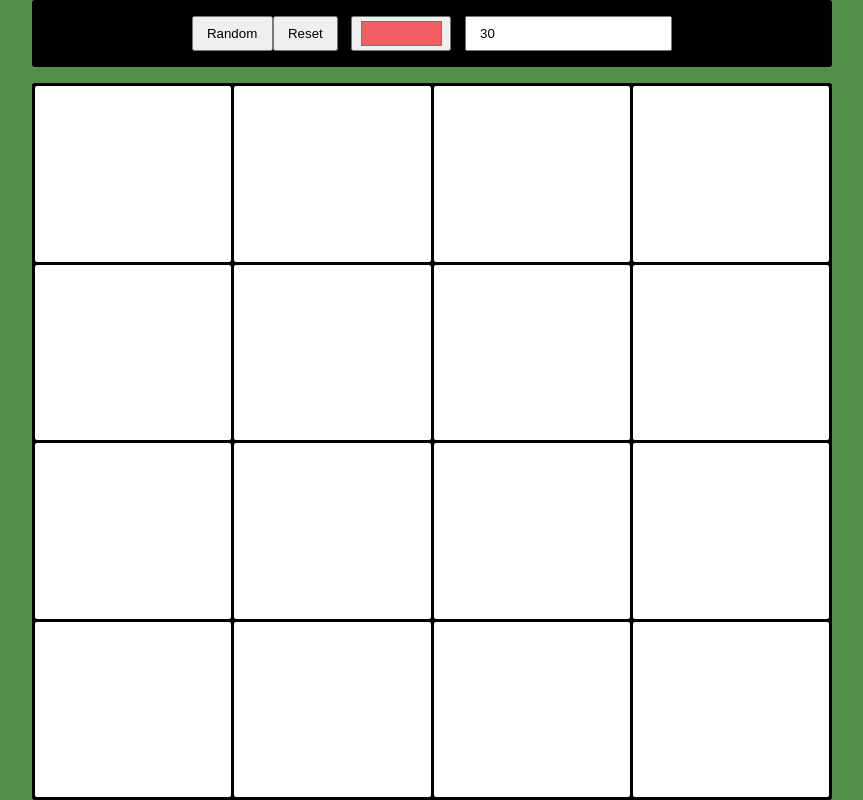
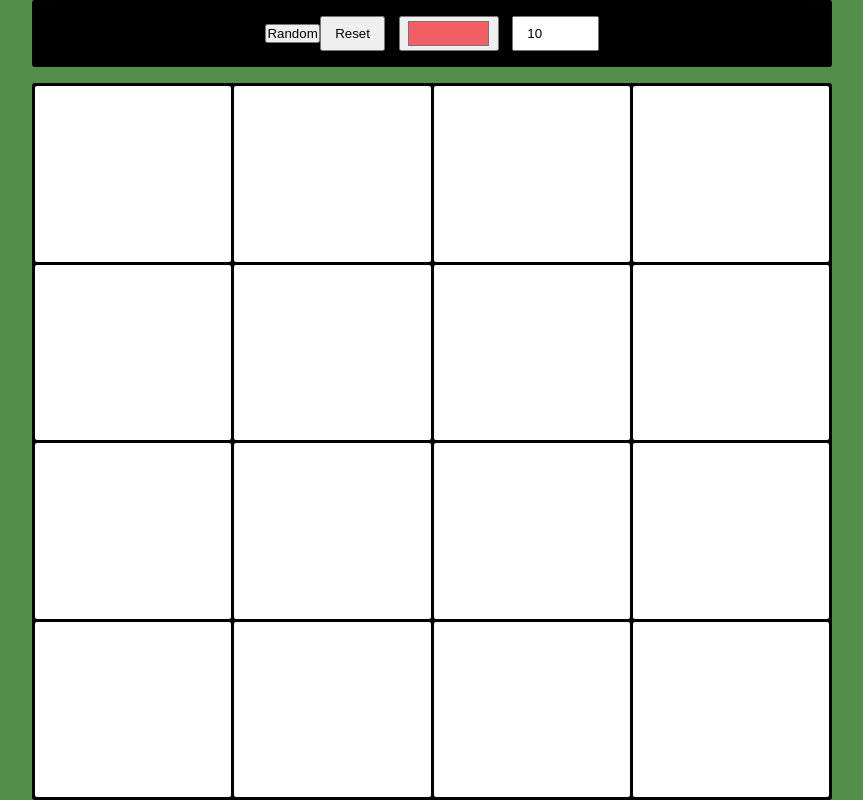
Before and after one commit to Tabex94/PixelArtPainting, a plain HTML site: page index.html in a window 1280 px wide. Shown: the whole page, without its empty margins (208-1071 px from the left). Drawn offline with Linux system fonts and the light colour scheme.

Commit message:
Update index.html

```diff
--- a/index.html
+++ b/index.html
@@ -9,10 +9,10 @@
 </head>
 <body>
     <div class="navbar">
-        <button class="btn">Random</button>
+        <button class="btnRndm">Random</button>
         <button class="btn">Reset</button>
         <input type="color" value="#F25E62" class="color">
-        <input type="number" value="30" class="size">
+        <input type="number" value="10" class="size" min="1" max="200">
     </div>
 
     <div class="container">
```
